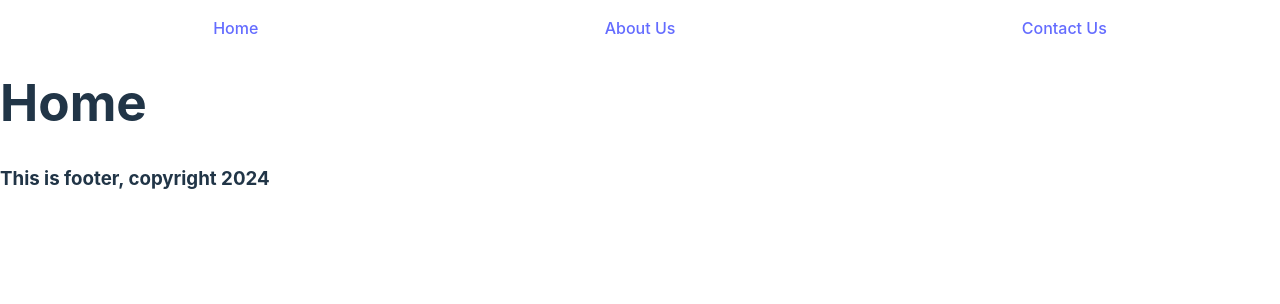
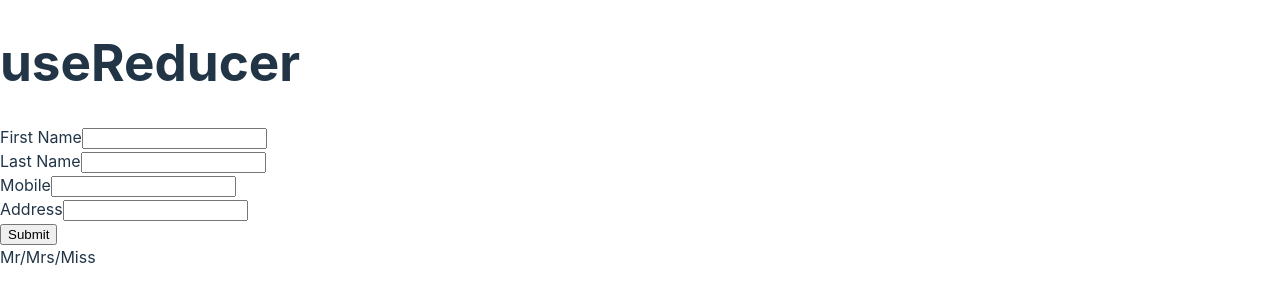
Before and after one commit to SunnyKumar-code/geekster-fs-22-23-react, a React (Vite) app in the folder fs-22-23/module_5/react_vite/: page / in a window 1280 px wide. Shown: the top 304 px of the page. Built offline with nearby package versions, Linux system fonts and the light colour scheme.

Commit message:
02-01-2025 | useReducer hook

```diff
--- /dev/null
+++ b/fs-22-23/module_5/react_vite/src/components/02-01-2025/AdvHook.jsx
@@ -0,0 +1,98 @@
+import { useState, useReducer } from "react";
+
+const AdvHook = () => {
+
+    const initialData = {
+        fName: "",
+        lName: "",
+        mobile: "",
+        address: "",
+        error: ""
+    };
+
+    const reducerFn = (state, action) => {
+        // console.log(state, action.type, action.payload)
+        // Todo: Write conditions in fn to inform which variable to update
+        switch (action.type) {
+            case "SET_FNAME":
+                return {
+                    ...state,
+                    fName: action.payload
+                }
+            case "SET_LNAME":
+                return {
+                    ...state,
+                    lName: action.payload
+                }
+            case "SET_MOBILE":
+                return {
+                    ...state,
+                    mobile: action.payload
+                }
+            case "SET_ADDRESS":
+                return {
+                    ...state,
+                    address: action.payload
+                }
+            case "SET_ERROR":
+                return {
+                    ...initialData,
+                    error: action.payload
+                }
+        }
+    };
+
+    // Syntax : const [state, dispatch] =  useReducer(reducerFn, initialState)
+    const [state, dispatch] = useReducer(reducerFn, initialData);
+
+    const onFormSubmit = (e) => {
+        e.preventDefault();
+        // ToDo : API Call & submit the data
+        // setError("Something went wrong, please try again later");
+        dispatch({ type: "SET_ERROR", payload: "Something went wrong, please try again later" })
+    };
+
+    // const user = {
+    //     fName: "",
+    //     lName: "",
+    //     mobile: "",
+    //     address: ""
+    // }
+
+    return (
+        <>
+            <h1>useReducer</h1>
+            <form onSubmit={onFormSubmit}>
+                <div>
+                    <label htmlFor="fName">First Name</label>
+                    <input onChange={(e) => dispatch({ type: "SET_FNAME", payload: e.target.value })} type="text" id="fName" />
+                </div>
+
+                <div>
+                    <label htmlFor="lName">Last Name</label>
+                    <input onChange={(e) => dispatch({ type: "SET_LNAME", payload: e.target.value })} type="text" id="lName" />
+                </div>
+
+                <div>
+                    <label htmlFor="mobile">Mobile</label>
+                    <input onChange={(e) => dispatch({ type: "SET_MOBILE", payload: e.target.value })} type="number" id="mobile" />
+                </div>
+
+                <div>
+                    <label htmlFor="address">Address</label>
+                    <input onChange={(e) => dispatch({ type: "SET_ADDRESS", payload: e.target.value })} type="text" id="address" />
+                </div>
+                <div>
+                    {state.error && <span style={{ color: "red" }}>{state.error}</span>}
+                </div>
+                <input type="submit" value={"Submit"} />
+            </form>
+
+            <div>
+                {`Mr/Mrs/Miss ${state.fName} ${state.lName}`}
+            </div>
+        </>
+    );
+};
+
+export default AdvHook;
--- a/fs-22-23/module_5/react_vite/src/components/31-12-2024/HotelDetails.jsx
+++ b/fs-22-23/module_5/react_vite/src/components/31-12-2024/HotelDetails.jsx
@@ -1,3 +1,4 @@
+import { useEffect } from "react";
 import { useParams } from "react-router-dom";
 
 const hotels = [
@@ -20,6 +21,10 @@
     // HotelID?
     const params = useParams();
     const hotelDetails = hotels.find(hotel => hotel.hotelId == params.hotelId);
+    // console.log(params)
+    useEffect(() => {
+        // axios.get(`url`+params.hotelId)
+    },[])
 
     return (
         <>
```
Also changed, not shown: fs-22-23/module_5/react_vite/src/App.jsx (+3 -47 lines), 1 other file (tests, documents, lock files or other folders).
